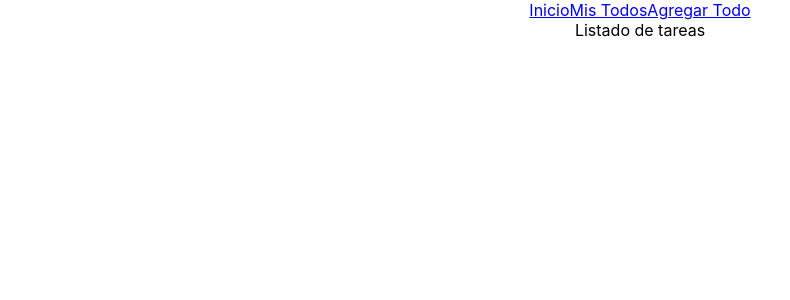
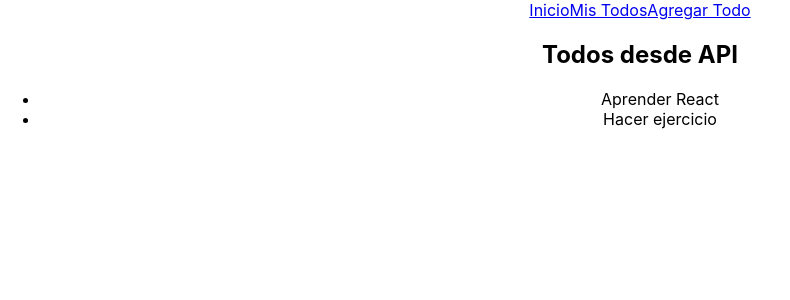
Before and after one commit to Thiago0877/todo-app, a React (Create React App) app: page /todos in a window 1280 px wide. Shown: the top 300 px of the page, without its empty margins (0-790 px from the left). Built offline with nearby package versions, Linux system fonts and the light colour scheme; data requests are answered from the project's data file.

Commit message:
feat: componente Todos.jsx con fetch inicial usando useEffect

```diff
--- a/src/components/Home.js
+++ b/src/components/Home.js
@@ -1,3 +1,5 @@
+import React from 'react';
+
 function Home() {
   return (
     <div>
--- a/src/components/TodoList.js
+++ b/src/components/TodoList.js
@@ -1,4 +1,25 @@
+import React, { useEffect, useState } from 'react';
+
 function TodoList() {
-  return <div>Listado de tareas</div>;
+  const [todos, setTodos] = useState([]);
+
+  useEffect(() => {
+    fetch('http://localhost:3001/todos')
+      .then((response) => response.json())
+      .then((data) => setTodos(data))
+      .catch((error) => console.error('Error al obtener los todos:', error));
+  }, []);
+
+  return (
+    <div>
+      <h2>Todos desde API</h2>
+      <ul>
+        {todos.map((todo) => (
+          <li key={todo.id}>{todo.title}</li>
+        ))}
+      </ul>
+    </div>
+  );
 }
+
 export default TodoList;
```
